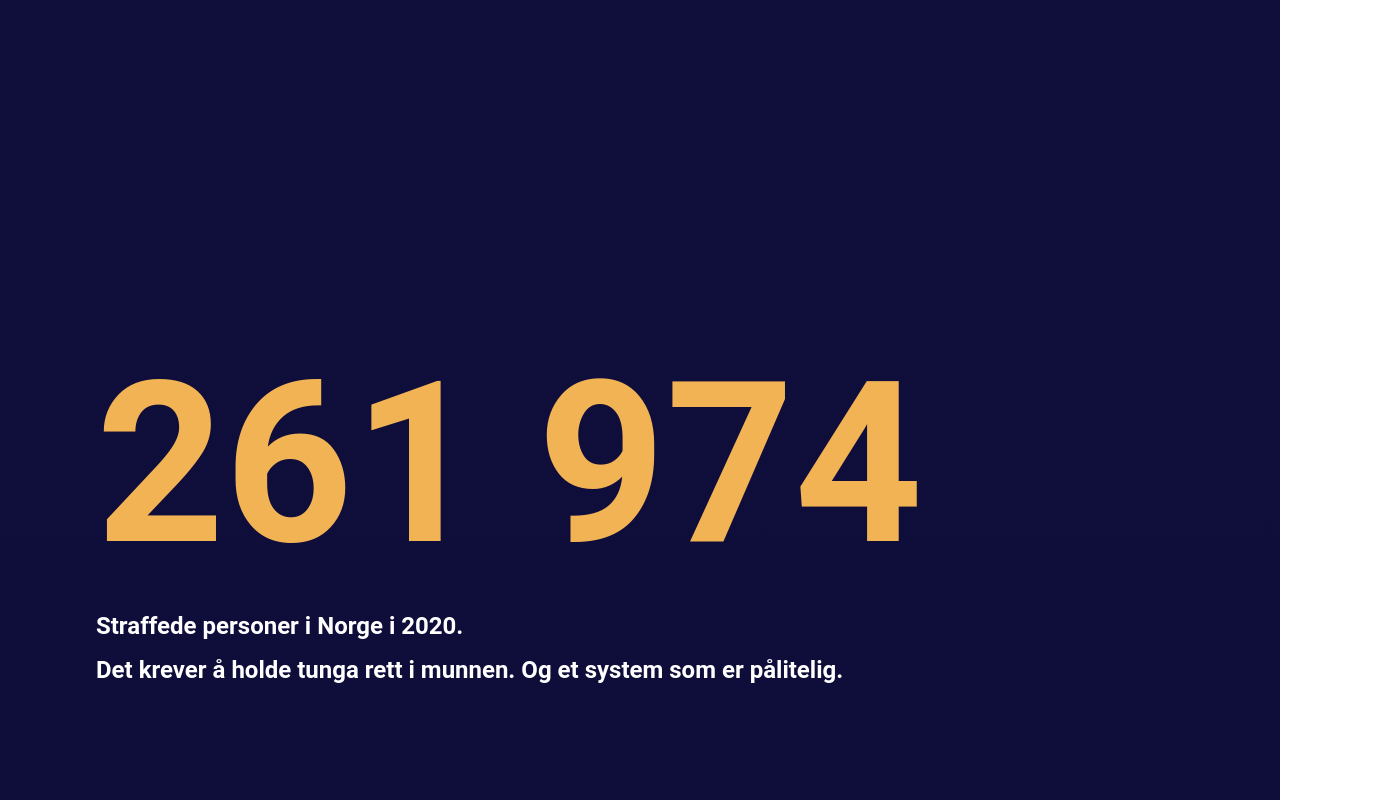
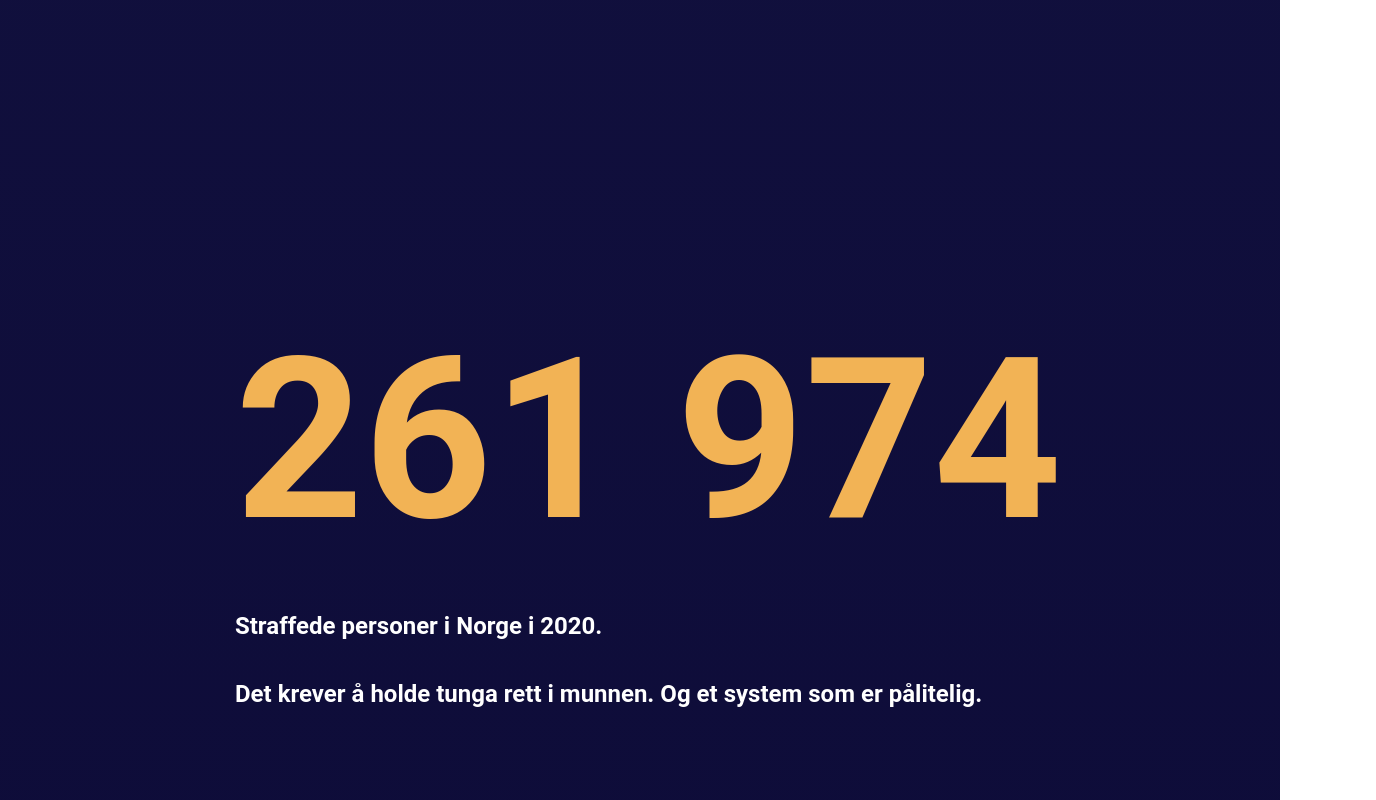
Before and after one commit to Webstep/domstol_landingpage, a Next.js app: page /Domstol in a window 1280 px wide. Shown: the part 4680-5480 px from the top of the page, 1376 px wide, since content can reach past the window. Built offline with nearby package versions, Linux system fonts and the light colour scheme; a web font is replaced by a local one.

Commit message:
chore(#51): css cleanup

```diff
--- a/components/common/Counter.tsx
+++ b/components/common/Counter.tsx
@@ -14,16 +14,16 @@ const Counter: React.FC<CounterProps> = ({ from, to, shouldAnimate, className })
     useEffect(() => {
         if (shouldAnimate) {
             const controls = animate(from, to, {
-                duration: 2,
+                duration: 3,
                 onUpdate(value) {
                     nodeRef.current.textContent = Number(value.toFixed()).toLocaleString('no');
-                }
+                },
             });
             return () => controls.stop();
         }
 
     }, [from, to, shouldAnimate]);
-    return <p className={className} ref={nodeRef} />;
+    return <p className={className} style={{ margin: 0 }} ref={nodeRef} />;
 };
 
 export default Counter;
--- a/components/slides/domstol/NumberSlide/Number.module.scss
+++ b/components/slides/domstol/NumberSlide/Number.module.scss
@@ -1,36 +1,33 @@
 @use 'styles/variables.scss' as *;
-
 
 @media only screen and (min-width: 1201px) {
     .section {
         height: 100%;
-        width: 100vw;
+        width: 810px;
+        margin: auto;
         display: flex;
         flex-direction: column;
         font-family: $font-family-body;
         font-weight: $font-weight-heading;
-        align-items: flex-start;
         justify-content: center;
-        margin-left: 6rem;
     }
 }
 
 .number {
     margin: 0;
     margin-bottom: 1rem;
-    font-size: 14rem;
+    font-size: 224px;
 }
 
-.text1 {
+.text1,
+.text2 {
     font-size: 1.5rem;
-    margin: 0;
     padding: 0;
+    width: 100%;
 }
 
 .text2 {
-    font-size: 1.5rem;
     margin-top: 1rem;
-    padding: 0;
 }
 
 @media only screen and (max-width: 1200px) {
@@ -40,7 +37,8 @@
         width: 100vw;
         font-family: $font-family-body;
         font-weight: $font-weight-heading;
-        margin-left: 40px;
+        padding-inline: 2rem;
+        box-sizing: border-box;
     }
 
     .number {
@@ -50,25 +48,22 @@
         margin-bottom: 170px;
     }
 
-    .text1 {
-        width: 18rem;
+    .text1,
+    .text2 {
         font-size: 1.4rem;
         position: sticky;
+    }
+
+    .text1 {
         top: 380px;
         margin-bottom: 120px;
     }
 
     .text2 {
-        width: 18rem;
-        font-size: 1.4rem;
-        position: sticky;
         top: 450px;
     }
 
     .extraheight {
         height: 400px;
     }
-
-
-
 }
--- a/components/slides/domstol/NumberSlide/NumberSlide.tsx
+++ b/components/slides/domstol/NumberSlide/NumberSlide.tsx
@@ -16,7 +16,7 @@ const NumberSlide = () => {
             transition={{ duration: 0.5 }}  >
             <div className={styles.extraheight}></div>
             <div className={styles.extraheight}></div>
-            <motion.div ref={inViewRef}
+            <motion.div ref={inViewRef} className={styles.number}
                 initial={{
                     color: '#ffffff',
                 }}
@@ -25,10 +25,10 @@ const NumberSlide = () => {
                 }}
                 viewport={{ once: false }}
                 transition={{
-                    color: { duration: 2, delay: 2 },
+                    color: { duration: 4, ease: 'easeIn' },
                 }}
             >
-                <Counter from={0} to={261974} shouldAnimate={inView} className={styles.number} />
+                <Counter from={0} to={261974} shouldAnimate={inView} />
             </motion.div>
             <div className={styles.extraheight}></div>
             <p className={styles.text1}>Straffede personer i Norge i 2020.</p>
```
